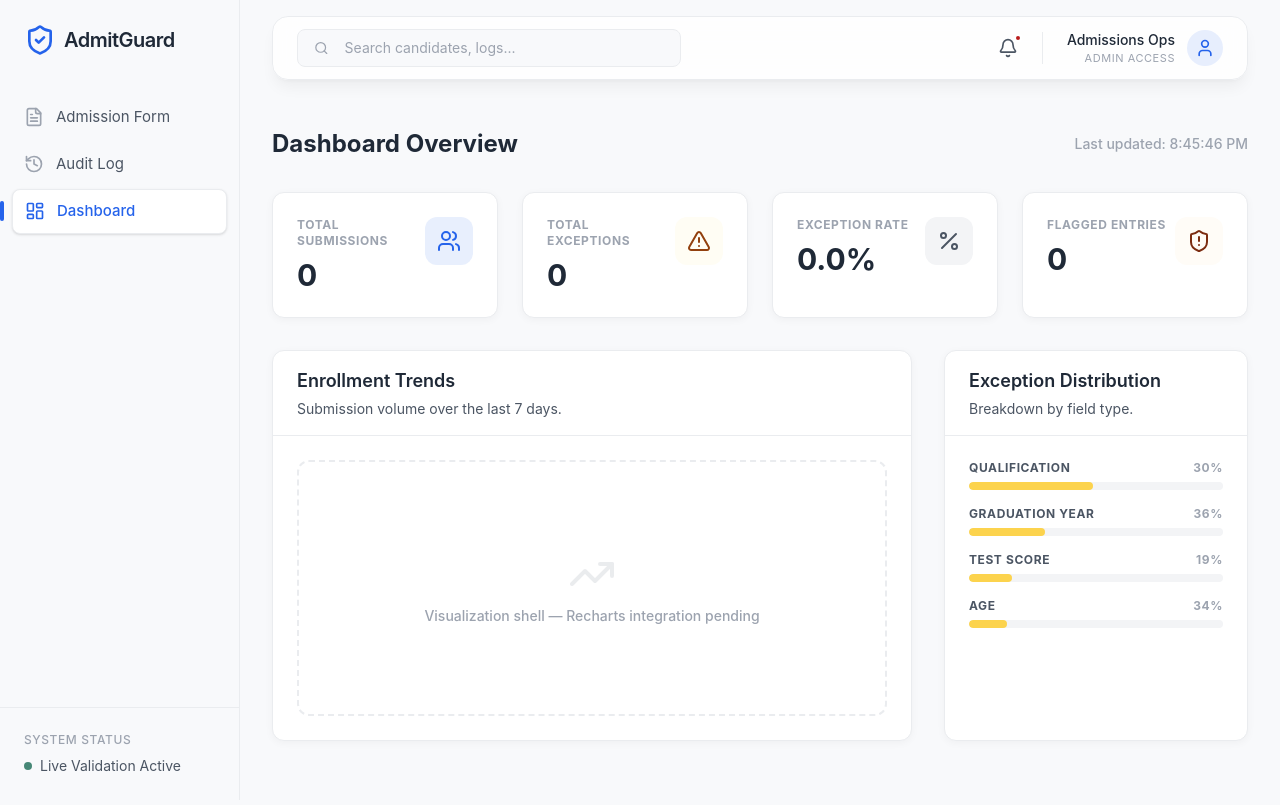
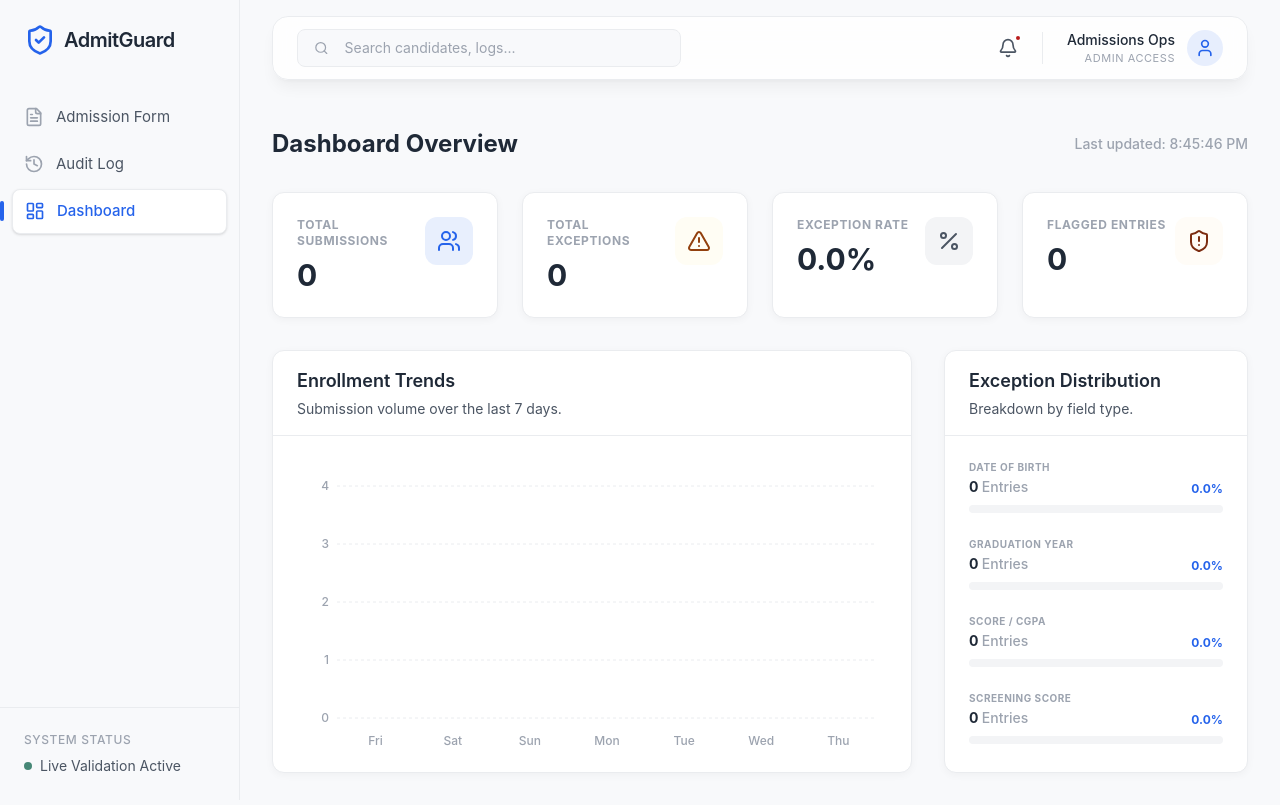
Before and after one commit to avishkajindal05/admitguard-avishka, a React (Vite) app in the folder app/: page / in a window 1280 px wide. Both pictures are taken after a click on the button "Dashboard". Built offline with nearby package versions, Linux system fonts and the light colour scheme.

Commit message:
sprint-3: sprint-3: dashboard real data and recharts enrollment trend

```diff
--- a/app/package.json
+++ b/app/package.json
@@ -23,6 +23,7 @@
     "motion": "^12.23.24",
     "react": "^19.0.0",
     "react-dom": "^19.0.0",
+    "recharts": "^3.7.0",
     "tailwind-merge": "^3.5.0",
     "vite": "^6.2.0"
   },
--- a/app/src/views/Dashboard.tsx
+++ b/app/src/views/Dashboard.tsx
@@ -1,10 +1,12 @@
-import React from 'react';
+import React, { useMemo } from 'react';
 import Card from '../components/Card';
 import { useAppContext } from '../context/AppContext';
-import { Users, AlertTriangle, Percent, ShieldAlert, TrendingUp } from 'lucide-react';
+import { Users, AlertTriangle, Percent, ShieldAlert } from 'lucide-react';
+import { BarChart, Bar, XAxis, YAxis, Tooltip, ResponsiveContainer, CartesianGrid } from 'recharts';
+import { format, subDays, startOfDay, isSameDay } from 'date-fns';
 
 const Dashboard: React.FC = () => {
-  const { metrics } = useAppContext();
+  const { metrics, submissions } = useAppContext();
 
   const stats = [
     { label: 'Total Submissions', value: metrics.totalSubmissions, icon: Users, color: 'text-primary', bg: 'bg-primary/10' },
@@ -12,6 +14,46 @@ const Dashboard: React.FC = () => {
     { label: 'Exception Rate', value: `${metrics.exceptionRate.toFixed(1)}%`, icon: Percent, color: 'text-[#4B5563]', bg: 'bg-[#F3F4F6]' },
     { label: 'Flagged Entries', value: metrics.flaggedEntries, icon: ShieldAlert, color: 'text-flagged-text', bg: 'bg-flagged-bg/20' },
   ];
+
+  // FIX 1: Exception Distribution
+  const exceptionDistribution = useMemo(() => {
+    const fields = [
+      { id: 'dob', label: 'Date of Birth' },
+      { id: 'graduationYear', label: 'Graduation Year' },
+      { id: 'percentageOrCgpa', label: 'Score / CGPA' },
+      { id: 'screeningScore', label: 'Screening Score' },
+    ];
+
+    const total = submissions.length;
+    const counts = fields.map(field => {
+      const count = submissions.reduce((acc, sub) => {
+        const hasException = sub.exceptions.some(ex => ex.field === field.id);
+        return acc + (hasException ? 1 : 0);
+      }, 0);
+      return { ...field, count };
+    });
+
+    const maxCount = Math.max(...counts.map(c => c.count));
+
+    return counts.map(c => ({
+      ...c,
+      percentage: total > 0 ? ((c.count / total) * 100).toFixed(1) : '0.0',
+      barWidth: maxCount > 0 ? (c.count / maxCount) * 100 : 0
+    }));
+  }, [submissions]);
+
+  // FIX 2: Enrollment Trends
+  const chartData = useMemo(() => {
+    const days = Array.from({ length: 7 }, (_, i) => {
+      const date = subDays(new Date(), 6 - i);
+      return {
+        date,
+        name: format(date, 'EEE'),
+        count: submissions.filter(s => isSameDay(startOfDay(new Date(s.timestamp)), startOfDay(date))).length
+      };
+    });
+    return days;
+  }, [submissions]);
 
   return (
     <div className="space-y-8 animate-in fade-in slide-in-from-bottom-4 duration-500">
@@ -43,24 +85,53 @@ const Dashboard: React.FC = () => {
 
       <div className="grid grid-cols-1 lg:grid-cols-3 gap-8">
         <Card className="lg:col-span-2" title="Enrollment Trends" subtitle="Submission volume over the last 7 days.">
-          <div className="h-64 flex flex-col items-center justify-center text-[#9CA3AF] border-2 border-dashed border-[#EAECEF] rounded-xl">
-            <TrendingUp className="w-12 h-12 mb-2 opacity-20" />
-            <p className="text-sm font-medium">Visualization shell — Recharts integration pending</p>
+          <div className="h-72 w-full pt-4">
+            <ResponsiveContainer width="100%" height="100%">
+              <BarChart data={chartData} margin={{ top: 10, right: 10, left: -20, bottom: 0 }}>
+                <CartesianGrid strokeDasharray="3 3" vertical={false} stroke="#EAECEF" />
+                <XAxis
+                  dataKey="name"
+                  axisLine={false}
+                  tickLine={false}
+                  tick={{ fill: '#9CA3AF', fontSize: 12, fontWeight: 500 }}
+                  dy={10}
+                />
+                <YAxis
+                  axisLine={false}
+                  tickLine={false}
+                  tick={{ fill: '#9CA3AF', fontSize: 12, fontWeight: 500 }}
+                  allowDecimals={false}
+                />
+                <Tooltip
+                  cursor={{ fill: '#F8F9FB' }}
+                  contentStyle={{ borderRadius: '12px', border: 'none', boxShadow: '0 10px 15px -3px rgb(0 0 0 / 0.1)' }}
+                />
+                <Bar
+                  dataKey="count"
+                  fill="#2563EB"
+                  radius={[4, 4, 0, 0]}
+                  barSize={40}
+                />
+              </BarChart>
+            </ResponsiveContainer>
           </div>
         </Card>
 
         <Card title="Exception Distribution" subtitle="Breakdown by field type.">
-          <div className="space-y-4">
-            {['Qualification', 'Graduation Year', 'Test Score', 'Age'].map((item, i) => (
-              <div key={i} className="space-y-1.5">
-                <div className="flex justify-between text-xs font-bold uppercase tracking-wider">
-                  <span className="text-[#4B5563]">{item}</span>
-                  <span className="text-[#9CA3AF]">{Math.floor(Math.random() * 40 + 10)}%</span>
+          <div className="space-y-6">
+            {exceptionDistribution.map((item, i) => (
+              <div key={i} className="space-y-2">
+                <div className="flex justify-between items-end">
+                  <div className="space-y-0.5">
+                    <p className="text-[10px] font-bold text-[#9CA3AF] uppercase tracking-wider">{item.label}</p>
+                    <p className="text-sm font-bold text-[#1F2937]">{item.count} <span className="text-[#9CA3AF] font-medium">Entries</span></p>
+                  </div>
+                  <span className="text-xs font-bold text-primary">{item.percentage}%</span>
                 </div>
                 <div className="h-2 bg-[#F3F4F6] rounded-full overflow-hidden">
                   <div
-                    className="h-full bg-soft-border rounded-full"
-                    style={{ width: `${Math.floor(Math.random() * 40 + 10)}%` }}
+                    className="h-full bg-primary rounded-full transition-all duration-1000 ease-out"
+                    style={{ width: `${item.barWidth}%` }}
                   />
                 </div>
               </div>
```
Also changed, not shown: 1 other file (tests, documents, lock files or other folders).
